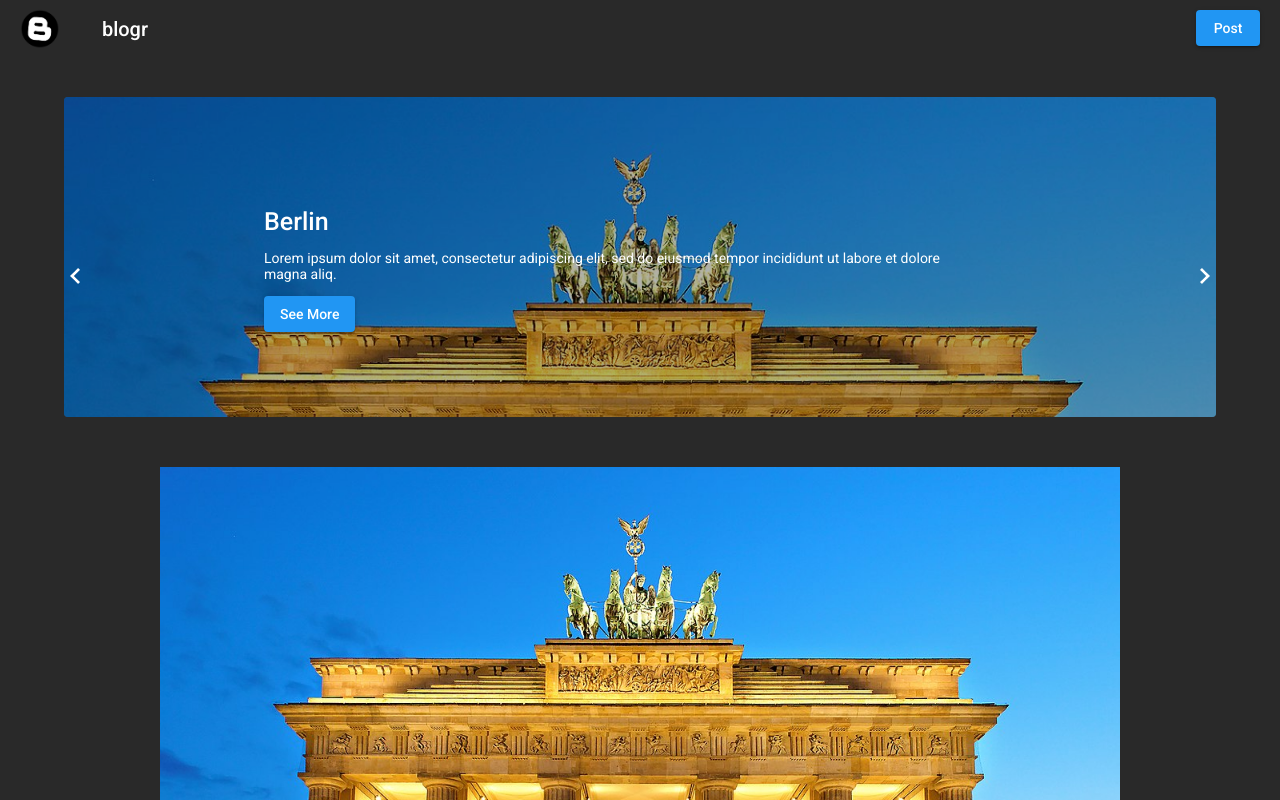
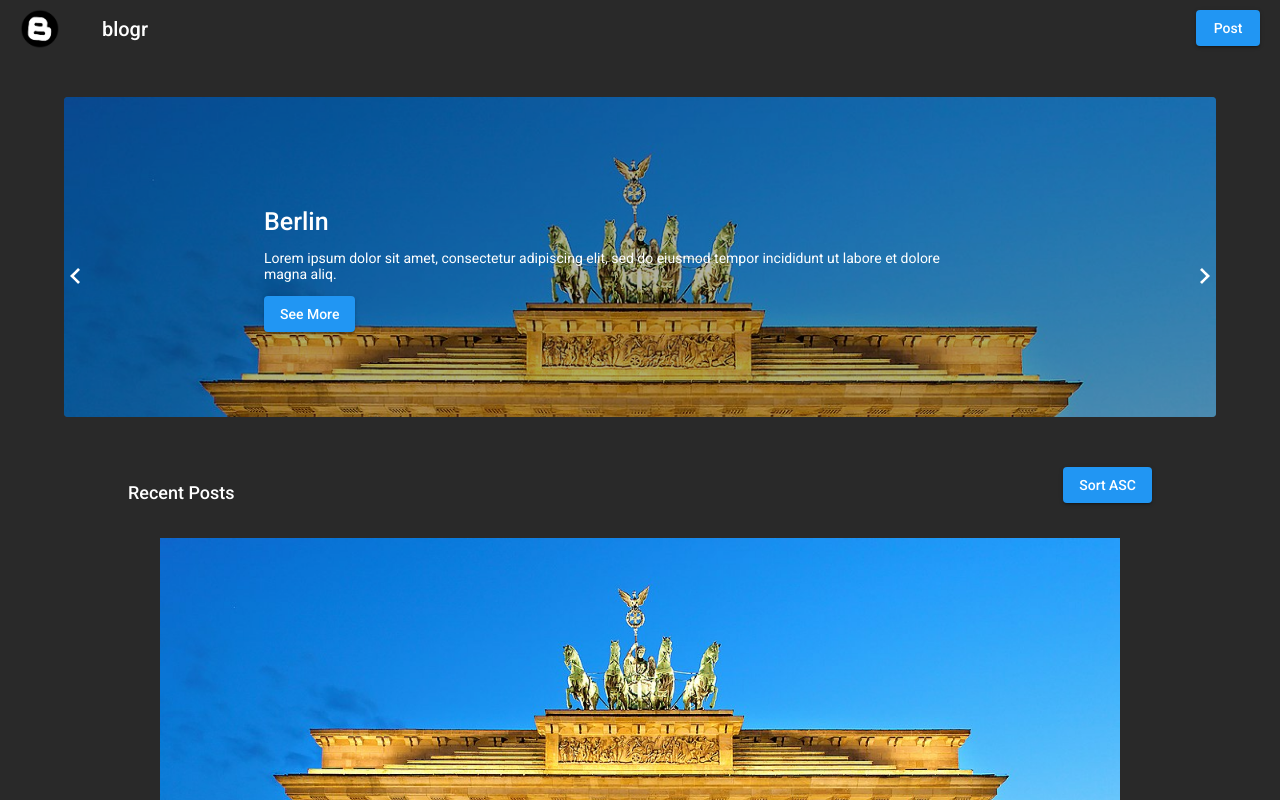
Before and after one commit to hakeem-jc/blog-ta, a React (Create React App) app: page / in a window 1280 px wide. Shown: the top 800 px of the page. Built offline with nearby package versions, Linux system fonts and the light colour scheme.

Commit message:
Add header to post list

```diff
--- a/src/components/PostCarousel/PostCarousel.css
+++ b/src/components/PostCarousel/PostCarousel.css
@@ -9,6 +9,7 @@
     justify-content: space-between;
     align-items: center;
     box-shadow: inset 0 0 0 28rem rgba(0, 0, 0, 0.3);
+    margin-bottom: 5rem;
 }
 
 .post_carousel_button {
--- a/src/components/PostContainer/PostContainer.css
+++ b/src/components/PostContainer/PostContainer.css
@@ -4,7 +4,17 @@
     align-items: center;
     padding-top: 4rem;
     flex-direction: column;
-    gap: 5rem;
+}
+
+.post-container__header {
+    width: 80%;
+    display: flex;
+    justify-content: space-between;
+    margin-bottom: 2rem;
+}
+
+.post-container__title {
+    font-size: 1.8rem;
 }
 
 .post-container__list {
--- a/src/components/PostContainer/PostContainer.tsx
+++ b/src/components/PostContainer/PostContainer.tsx
@@ -2,13 +2,26 @@ import { FC } from "react";
 import './PostContainer.css';
 import PostCarousel from "../PostCarousel/PostCarousel";
 import PostSummary from "../PostSummary/PostSummary";
+import Button from "../Button/Button";
 
 const PostContainer:FC = () => {
     return (
         <section className="post-container">
            <PostCarousel/>
 
+           <div className="post-container__header">
+             <h2 className="post-container__title">Recent Posts</h2>
+
+             <Button
+                    text={"Sort ASC"}
+                    type={"button"}
+                    shape="square"
+             />
+            </div>
+
            <div className="post-container__list">
+
+
                 <PostSummary />
                 <PostSummary />
            </div>
```
